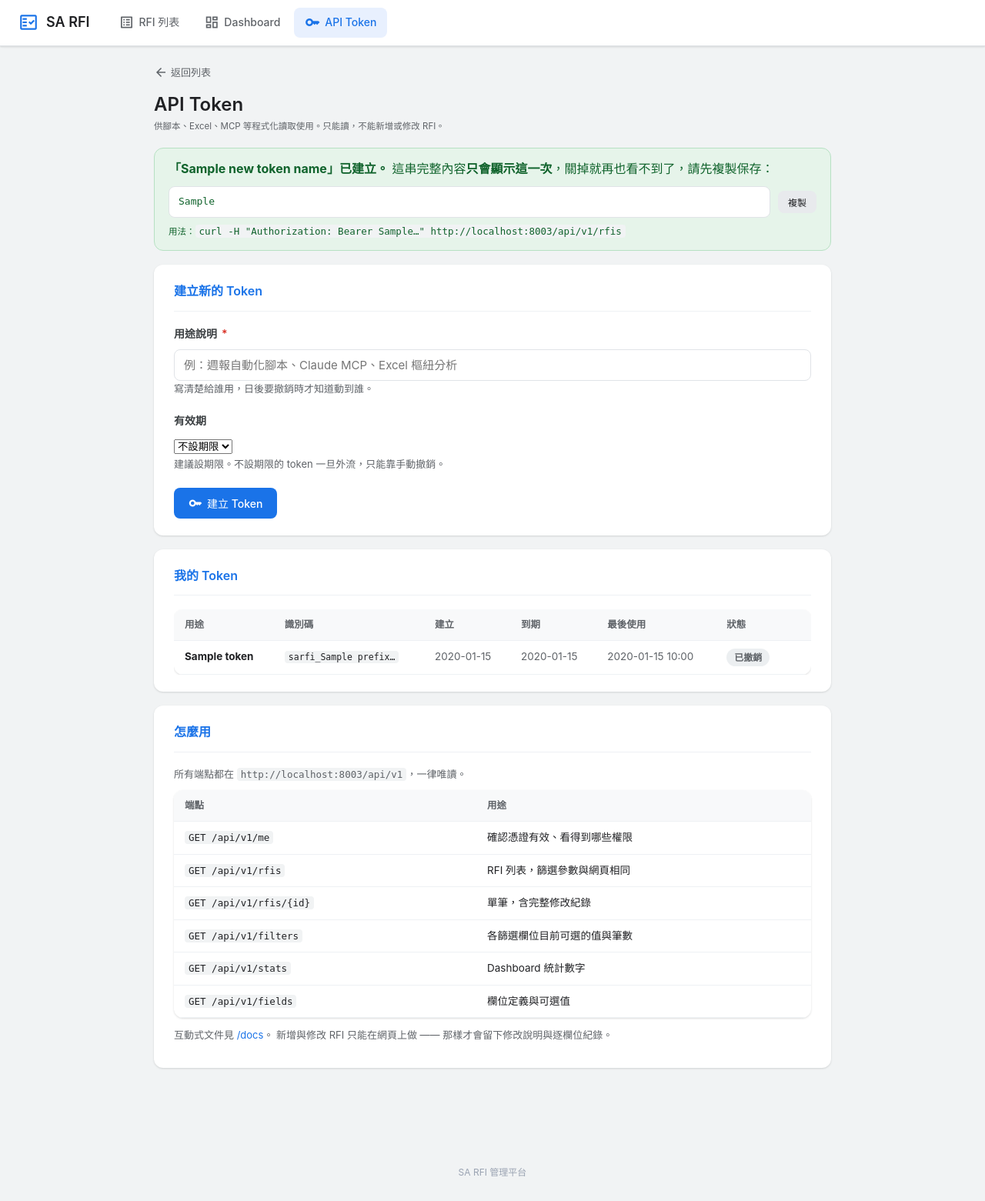
After one commit to bwinken/sa-rfi-management, a FastAPI app: template templates/tokens.html in a window 1280 px wide. The commit adds this page. Shown: the whole page at 77% size. Run offline with FastAPI, Linux system fonts and the light colour scheme; the template is opened without the code that fills it: most values are stand-ins (such as "Sample title", 1, 10 or a date in 2020); parts of the project's set-up code (start-up, migrations or seed data) failed here and were passed over; some web fonts are replaced.

Commit message:
新增唯讀 JSON API 與個人 API Token
提供 /api/v1 讓腳本、Excel、MCP 等程式化讀取，並解掉 Auth Center JWT
只有 12 小時、又沒有 refresh token，導致放進設定檔就得天天重貼的問題。

API（一律唯讀）：
- /api/v1/rfis 列表，篩選與排序參數和網頁完全共用同一套規則（app/query.py），
  支援 limit / offset；回傳同時給 values（原始值）與 display（顯示字串）
- /api/v1/rfis/{id} 單筆含完整修改紀錄、/filters 交叉篩選選項、
  /stats Dashboard 統計、/fields 欄位定義、/me 確認憑證
- 刻意不提供寫入：建立與修改只走網頁，才會留下修改說明與逐欄位紀錄

認證：
- optional_user 除了既有的 httponly Cookie，另外接受
  Authorization: Bearer <Auth Center JWT>
- 新增 ApiToken：使用者自行簽發的長期唯讀憑證，可設有效期與隨時撤銷。
  完整內容只在建立當下顯示一次，資料庫只存 SHA-256 雜湊；
  最後使用時間節流更新（5 分鐘內不重複寫）以利稽核
- Token 權限固定為 read，與擁有者本身的 scope 無關
- /api/ 路徑的錯誤一律回 JSON，不會導向 HTML 錯誤頁

已實測（DEV_AUTH_BYPASS=false）：無憑證與偽造 token 皆 401、正確 token 200；
拿 token 打 /rfis/new、/rfis/{id}/delete、/import 皆 401；
過期與撤銷後立即失效並留下日誌；明文未進入資料庫。

Co-Authored-By: Claude Opus 5 <noreply@anthropic.com>
Claude-Session: https://claude.ai/code/session_01DZrQK6TWSS4eLZepe8CgaJ

```diff
--- a/app/main.py
+++ b/app/main.py
@@ -24,8 +24,10 @@ from sqlalchemy import text
 from .database import engine, init_db
 from .log import setup_logging
 from .query import query_string
+from .routes import api as api_routes
 from .routes import exports as exports_routes
 from .routes import rfis as rfis_routes
+from .routes import tokens as tokens_routes
 
 setup_logging()
 
@@ -121,15 +123,22 @@ app.mount("/static", StaticFiles(directory="static"), name="static")
 # 讓兩個 router 共用同一個 templates 實例
 rfis_routes.templates = templates
 exports_routes.templates = templates
+tokens_routes.templates = templates
 app.include_router(rfis_routes.router)
 app.include_router(exports_routes.router)
+app.include_router(tokens_routes.router)
+# 唯讀 JSON API（/api/v1）—— 認證接受 Auth Center JWT 或個人 API Token
+app.include_router(api_routes.router)
 
 
 @app.exception_handler(HTTPException)
 async def http_exception_handler(request: Request, exc: HTTPException):
     """瀏覽器導覽遇到 401（未登入/Token 過期）時導向登入頁；
     其餘錯誤在 HTML 情境顯示錯誤頁，API 情境回 JSON。"""
-    accepts_html = "text/html" in request.headers.get("accept", "")
+    accepts_html = (
+        "text/html" in request.headers.get("accept", "")
+        and not request.url.path.startswith("/api/")
+    )
     if exc.status_code == status.HTTP_401_UNAUTHORIZED and accepts_html:
         return RedirectResponse(f"{ROOT}/login", status_code=303)
     if accepts_html:
--- /dev/null
+++ b/app/routes/tokens.py
@@ -0,0 +1,120 @@
+"""個人 API Token 的管理介面。
+
+Auth Center 的 JWT 只有 12 小時且沒有 refresh，放進腳本或 MCP 設定檔
+會變成每天都要重新貼一次。這裡讓使用者自行簽發長期有效的唯讀 token，
+用完或外洩隨時可以撤銷。
+"""
+
+from datetime import datetime, timedelta, timezone
+
+from fastapi import APIRouter, Depends, HTTPException, Request
+from fastapi.responses import HTMLResponse, RedirectResponse
+from fastapi.templating import Jinja2Templates
+from loguru import logger
+from sqlalchemy import select
+from sqlalchemy.ext.asyncio import AsyncSession
+
+from ..auth import generate_token, require_user
+from ..config import settings
+from ..database import get_session
+from ..models import ApiToken
+from .rfis import _ctx
+
+router = APIRouter()
+
+ROOT = settings.ROOT_PATH
+templates: Jinja2Templates = None  # type: ignore
+
+# 可選的有效期（天）；0 代表不設期限
+EXPIRY_CHOICES = [30, 90, 180, 365, 0]
+DEFAULT_EXPIRY_DAYS = 90
+
+
+async def _my_tokens(session: AsyncSession, owner: str) -> list[ApiToken]:
+    return list((await session.execute(
+        select(ApiToken)
+        .where(ApiToken.owner == owner)
+        .order_by(ApiToken.id.desc())
+    )).scalars().all())
+
+
+@router.get("/tokens", response_class=HTMLResponse)
+async def list_tokens(
+    request: Request,
+    user: dict = Depends(require_user),
+    session: AsyncSession = Depends(get_session),
+):
+    return templates.TemplateResponse(
+        request, "tokens.html",
+        _ctx(request, user,
+             tokens=await _my_tokens(session, user["sub"]),
+             expiry_choices=EXPIRY_CHOICES,
+             default_expiry=DEFAULT_EXPIRY_DAYS,
+             now=datetime.now(timezone.utc)),
+    )
+
+
+@router.post("/tokens", response_class=HTMLResponse)
+async def create_token(
+    request: Request,
+    user: dict = Depends(require_user),
+    session: AsyncSession = Depends(get_session),
+):
+    form = await request.form()
+    name = (form.get("name") or "").strip()[:128]
+    try:
+        days = int(form.get("expires_days") or DEFAULT_EXPIRY_DAYS)
+    except ValueError:
+        days = DEFAULT_EXPIRY_DAYS
+    if days not in EXPIRY_CHOICES:
+        days = DEFAULT_EXPIRY_DAYS
+
+    if not name:
+        return templates.TemplateResponse(
+            request, "tokens.html",
+            _ctx(request, user, tokens=await _my_tokens(session, user["sub"]),
+                 expiry_choices=EXPIRY_CHOICES, default_expiry=DEFAULT_EXPIRY_DAYS,
+                 now=datetime.now(timezone.utc),
+                 error="請填寫用途說明，之後才認得出這支 token 是給誰用的。"),
+            status_code=400,
+        )
+
+    raw, prefix, token_hash = generate_token()
+    row = ApiToken(
+        name=name, prefix=prefix, token_hash=token_hash, scopes="read",
+        owner=user["sub"],
+        expires_at=(datetime.now(timezone.utc) + timedelta(days=days)) if days else None,
+    )
+    session.add(row)
+    await session.commit()
+    logger.info("建立 API Token {}…（{}）by {}，效期 {}",
+                prefix, name, user["sub"], f"{days} 天" if days else "無期限")
+
+    # 完整 token 只在這一次回應中出現，之後資料庫只留雜湊
+    return templates.TemplateResponse(
+        request, "tokens.html",
+        _ctx(request, user, tokens=await _my_tokens(session, user["sub"]),
+             expiry_choices=EXPIRY_CHOICES, default_expiry=DEFAULT_EXPIRY_DAYS,
+             now=datetime.now(timezone.utc), new_token=raw, new_token_name=name),
+    )
+
+
+@router.post("/tokens/{token_id}/revoke")
+async def revoke_token(
+    token_id: int,
+    user: dict = Depends(require_user),
+    session: AsyncSession = Depends(get_session),
+):
+    row = (await session.execute(
+        select(ApiToken).where(ApiToken.id == token_id)
+    )).scalar_one_or_none()
+    if row is None:
+        raise HTTPException(404, "找不到這支 token")
+    # 只能撤銷自己的
+    if row.owner != user["sub"]:
+        raise HTTPException(403, "只能撤銷自己建立的 token")
+    if row.revoked_at is None:
+        row.revoked_at = datetime.now(timezone.utc)
+        await session.commit()
+        logger.warning("撤銷 API Token {}…（{}）by {}", row.prefix, row.name, user["sub"])
+    return RedirectResponse(f"{ROOT}/tokens", status_code=303)
--- a/static/css/style.css
+++ b/static/css/style.css
@@ -331,3 +331,10 @@ details.form-card:not([open]) > .section-title::after { content: 'expand_more';
 .login-sub { color: var(--ink-soft); font-size: 14px; margin-bottom: 28px; }
 .login-btn { width: 100%; justify-content: center; }
 .login-foot { margin-top: 20px; font-size: 12px; color: #aab2c0; }
+
+/* API Token 顯示 */
+.token-reveal { display: flex; align-items: center; gap: 10px; margin-top: 10px; flex-wrap: wrap; }
+.token-reveal code {
+    flex: 1; min-width: 260px; background: var(--surface); border: 1px solid var(--line);
+    border-radius: 8px; padding: 9px 12px; font-size: 13px; word-break: break-all;
+}
--- a/templates/base.html
+++ b/templates/base.html
@@ -31,6 +31,9 @@
                 <span class="material-icons-outlined">upload_file</span> 匯入 Excel
             </a>
             {% endif %}
+            <a href="{{ root }}/tokens" class="topbar-link {% if active == 'tokens' %}active{% endif %}">
+                <span class="material-icons-outlined">key</span> API Token
+            </a>
         </nav>
         <div class="topbar-right">
             {% if user %}
--- /dev/null
+++ b/templates/tokens.html
@@ -0,0 +1,132 @@
+{% extends "base.html" %}
+{% set active = 'tokens' %}
+{% block title %}API Token · SA RFI 管理平台{% endblock %}
+{% block content %}
+<div class="form-page">
+<a class="back-link" href="{{ root }}/rfis">
+    <span class="material-icons-outlined">arrow_back</span>返回列表
+</a>
+<div class="page-head">
+    <div>
+        <h1>API Token</h1>
+        <p class="muted tiny">供腳本、Excel、MCP 等程式化讀取使用。只能讀，不能新增或修改 RFI。</p>
+    </div>
+</div>
+
+{% if error %}<div class="error-banner"><strong>⚠️ {{ error }}</strong></div>{% endif %}
+
+{% if new_token %}
+<div class="result-banner ok">
+    <strong>「{{ new_token_name }}」已建立。</strong>
+    這串完整內容<strong>只會顯示這一次</strong>，關掉就再也看不到了，請先複製保存：
+    <div class="token-reveal">
+        <code id="newToken">{{ new_token }}</code>
+        <button class="btn btn-sm" type="button" id="copyToken">複製</button>
+    </div>
+    <p class="tiny" style="margin-top:8px">
+        用法：<code>curl -H "Authorization: Bearer {{ new_token[:14] }}…" {{ settings.APP_BASE_URL }}/api/v1/rfis</code>
+    </p>
+</div>
+{% endif %}
+
+<div class="form-card">
+    <h3 class="section-title">建立新的 Token</h3>
+    <form method="post" action="{{ root }}/tokens" class="spec-form">
+        <div class="field-row">
+            <label class="field-label" for="name">用途說明 <span class="req">*</span></label>
+            <input type="text" id="name" name="name" maxlength="128" required
+                   placeholder="例：週報自動化腳本、Claude MCP、Excel 樞紐分析">
+            <p class="field-hint">寫清楚給誰用，日後要撤銷時才知道動到誰。</p>
+        </div>
+        <div class="field-row">
+            <label class="field-label" for="expires_days">有效期</label>
+            <select id="expires_days" name="expires_days">
+                {% for d in expiry_choices %}
+                <option value="{{ d }}" {% if d == default_expiry %}selected{% endif %}>
+                    {% if d %}{{ d }} 天{% else %}不設期限{% endif %}
+                </option>
+                {% endfor %}
+            </select>
+            <p class="field-hint">建議設期限。不設期限的 token 一旦外流，只能靠手動撤銷。</p>
+        </div>
+        <div class="form-actions">
+            <button class="btn btn-primary" type="submit">
+                <span class="material-icons-outlined">key</span> 建立 Token
+            </button>
+        </div>
+    </form>
+</div>
+
+<div class="form-card">
+    <h3 class="section-title">我的 Token</h3>
+    {% if tokens %}
+    <div class="table-wrap">
+    <table class="data-table">
+        <thead>
+            <tr><th>用途</th><th>識別碼</th><th>建立</th><th>到期</th><th>最後使用</th><th>狀態</th><th></th></tr>
+        </thead>
+        <tbody>
+        {% for t in tokens %}
+        {% set expired = t.expires_at and t.expires_at.replace(tzinfo=None) < now.replace(tzinfo=None) %}
+        <tr>
+            <td><strong>{{ t.name }}</strong></td>
+            <td><code class="tiny">sarfi_{{ t.prefix }}…</code></td>
+            <td class="muted tiny">{{ t.created_at.strftime('%Y-%m-%d') }}</td>
+            <td class="muted tiny">{% if t.expires_at %}{{ t.expires_at.strftime('%Y-%m-%d') }}{% else %}—{% endif %}</td>
+            <td class="muted tiny">{% if t.last_used_at %}{{ t.last_used_at.strftime('%Y-%m-%d %H:%M') }}{% else %}未使用過{% endif %}</td>
+            <td>
+                {% if t.revoked_at %}<span class="status-tag" data-status="已結案">已撤銷</span>
+                {% elif expired %}<span class="status-tag" data-status="暫停">已過期</span>
+                {% else %}<span class="status-tag" data-status="已回覆客戶">有效</span>{% endif %}
+            </td>
+            <td>
+                {% if not t.revoked_at %}
+                <form method="post" action="{{ root }}/tokens/{{ t.id }}/revoke"
+                      onsubmit="return confirm('撤銷後使用這支 token 的程式會立刻失效，確定嗎？');">
+                    <button class="btn btn-sm btn-danger" type="submit">撤銷</button>
+                </form>
+                {% endif %}
+            </td>
+        </tr>
+        {% endfor %}
+        </tbody>
+    </table>
+    </div>
+    {% else %}
+    <p class="muted">還沒有建立過 token。</p>
+    {% endif %}
+</div>
+
+<div class="form-card">
+    <h3 class="section-title">怎麼用</h3>
+    <p class="field-hint">所有端點都在 <code>{{ settings.APP_BASE_URL }}/api/v1</code>，一律唯讀。</p>
+    <table class="data-table">
+        <thead><tr><th>端點</th><th>用途</th></tr></thead>
+        <tbody>
+            <tr><td><code>GET /api/v1/me</code></td><td>確認憑證有效、看得到哪些權限</td></tr>
+            <tr><td><code>GET /api/v1/rfis</code></td><td>RFI 列表，篩選參數與網頁相同</td></tr>
+            <tr><td><code>GET /api/v1/rfis/{id}</code></td><td>單筆，含完整修改紀錄</td></tr>
+            <tr><td><code>GET /api/v1/filters</code></td><td>各篩選欄位目前可選的值與筆數</td></tr>
+            <tr><td><code>GET /api/v1/stats</code></td><td>Dashboard 統計數字</td></tr>
+            <tr><td><code>GET /api/v1/fields</code></td><td>欄位定義與可選值</td></tr>
+        </tbody>
+    </table>
+    <p class="field-hint" style="margin-top:12px">
+        互動式文件見 <a href="{{ root }}/docs" target="_blank" rel="noopener">/docs</a>。
+        新增與修改 RFI 只能在網頁上做 —— 那樣才會留下修改說明與逐欄位紀錄。
+    </p>
+</div>
+</div>
+{% endblock %}
+{% block scripts %}
+<script>
+document.getElementById('copyToken')?.addEventListener('click', function () {
+    var el = document.getElementById('newToken');
+    navigator.clipboard.writeText(el.textContent.trim()).then(function () {
+        var b = document.getElementById('copyToken');
+        b.textContent = '已複製';
+        setTimeout(function () { b.textContent = '複製'; }, 1800);
+    });
+});
+</script>
+{% endblock %}
```
Also changed, not shown: app/auth.py (+85 -4 lines), app/models.py (+36 -0 lines), app/routes/api.py (added, +221 -0 lines), README.md.
